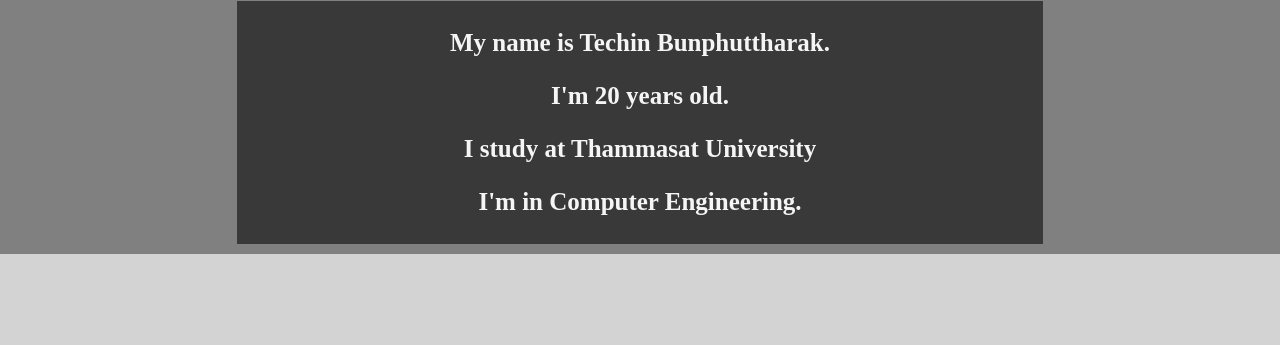
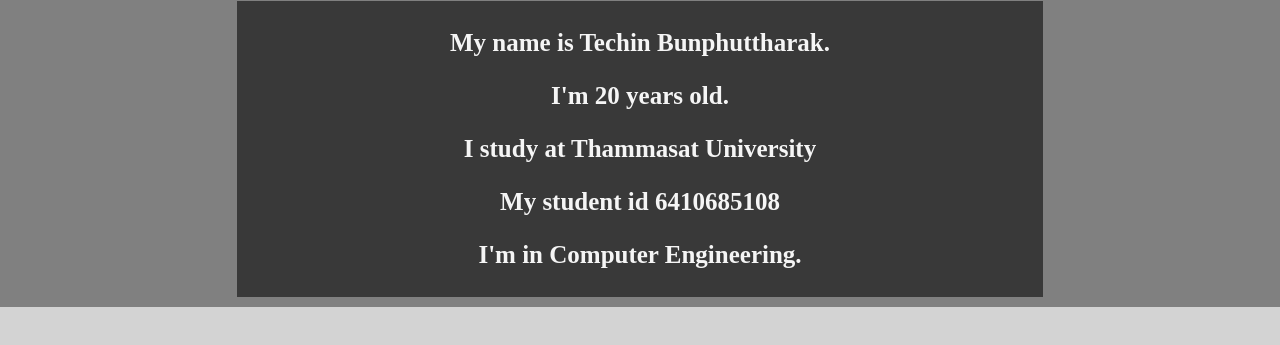
Before and after one commit to 6410685108/6410685108.github.io, a plain HTML site: page index.html in a window 1280 px wide. Shown: the part 369-714 px from the top of the page. Drawn offline with Linux system fonts and the light colour scheme.

Commit message:
Initial commit

```diff
--- a/index.html
+++ b/index.html
@@ -16,6 +16,7 @@
                 <p>My name is Techin Bunphuttharak.</p>
                 <p>I'm 20 years old.</p>
                 <p>I study at Thammasat University</p>
+                <p>My student id 6410685108</p>
                 <p>I'm in Computer Engineering.</p>
             </div>
         </div>
```
